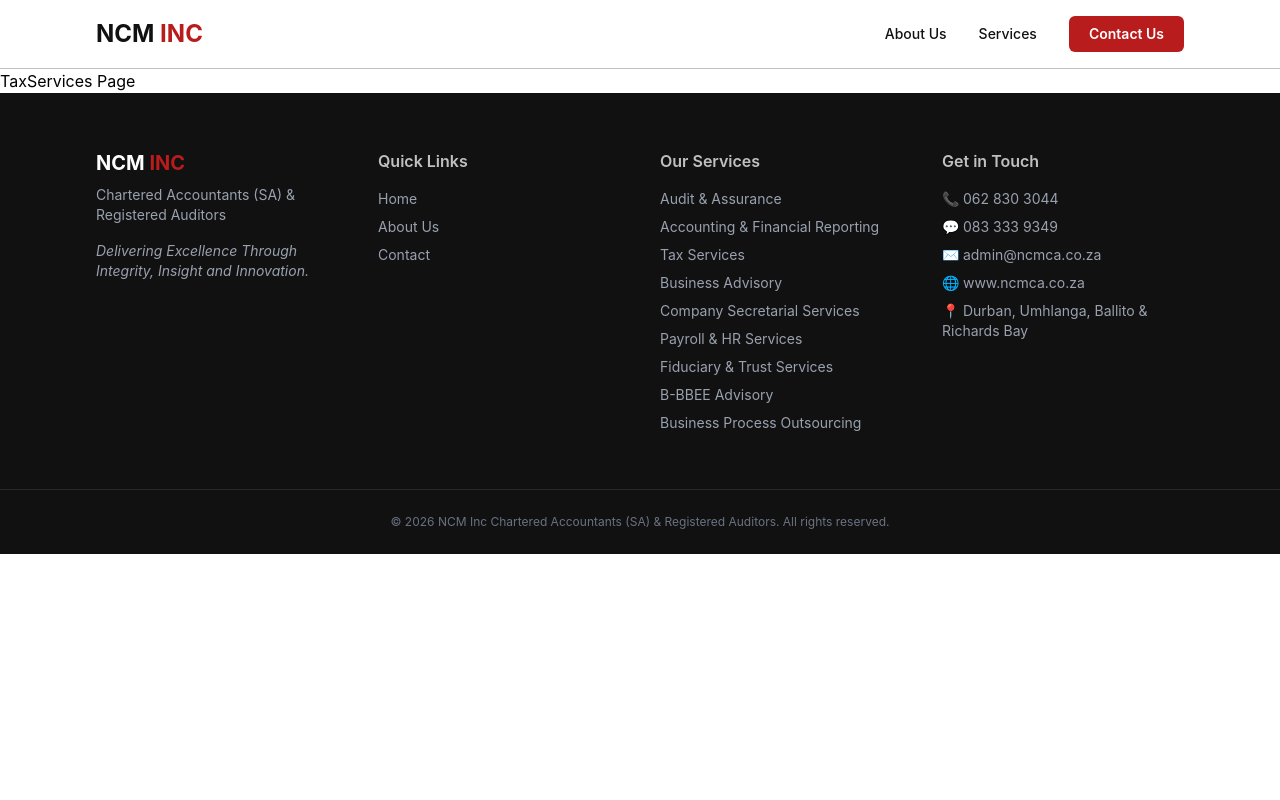
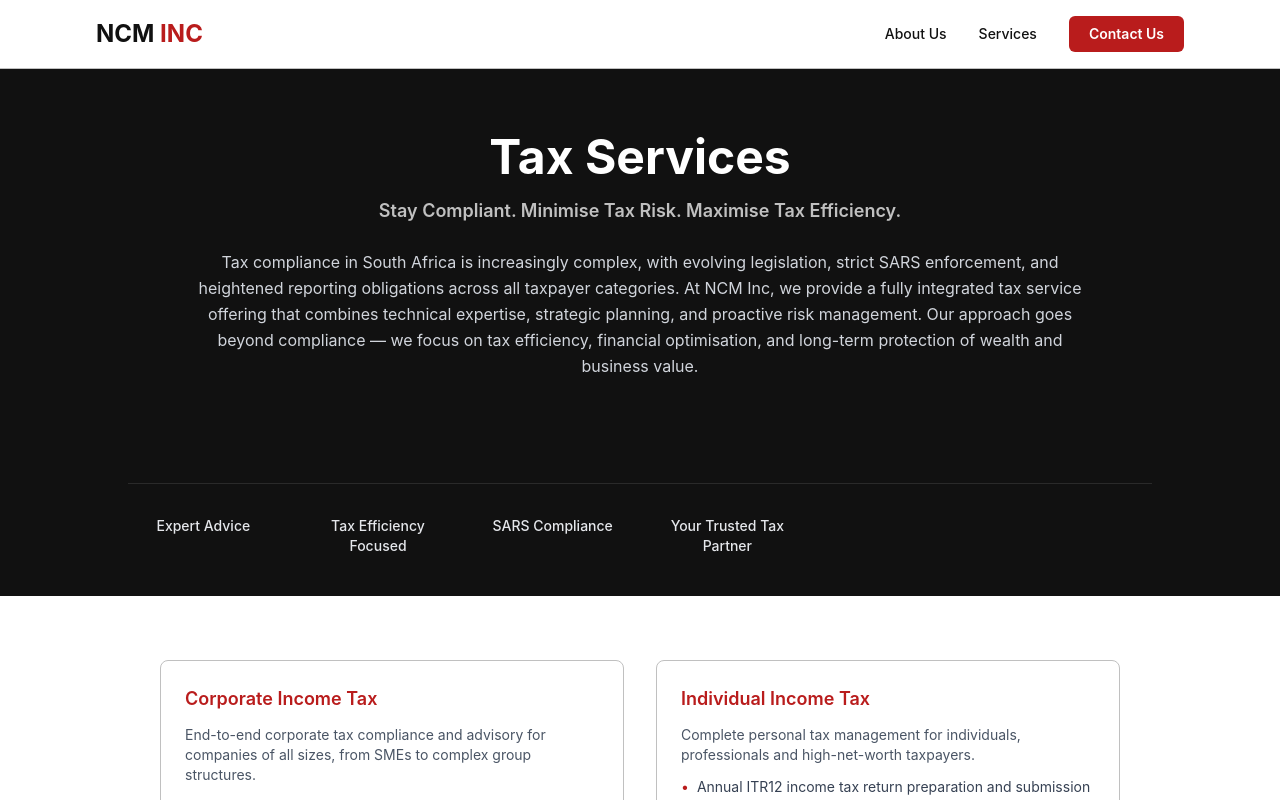
Before and after one commit to randr2405/NCMINC, a React (Vite) app: page /tax-services in a window 1280 px wide. Shown: the top 800 px of the page. Built offline with nearby package versions, Linux system fonts and the light colour scheme.

Commit message:
Tax serv

```diff
--- a/src/pages/TaxServices.jsx
+++ b/src/pages/TaxServices.jsx
@@ -1,3 +1,180 @@
+import ServicePageLayout from '../components/ServicePageLayout'
+
 export default function TaxServices() {
-  return <h1>TaxServices Page</h1>
+  return (
+    <ServicePageLayout
+      title="Tax Services"
+      tagline="Stay Compliant. Minimise Tax Risk. Maximise Tax Efficiency."
+      intro="Tax compliance in South Africa is increasingly complex, with evolving legislation, strict SARS enforcement, and heightened reporting obligations across all taxpayer categories. At NCM Inc, we provide a fully integrated tax service offering that combines technical expertise, strategic planning, and proactive risk management. Our approach goes beyond compliance — we focus on tax efficiency, financial optimisation, and long-term protection of wealth and business value."
+      highlights={[
+        'Expert Advice',
+        'Tax Efficiency Focused',
+        'SARS Compliance',
+        'Your Trusted Tax Partner',
+      ]}
+      sections={[
+        {
+          title: 'Corporate Income Tax',
+          description: 'End-to-end corporate tax compliance and advisory for companies of all sizes, from SMEs to complex group structures.',
+          items: [
+            'Company income tax registrations with SARS',
+            'Preparation, review and submission of annual ITR14 returns',
+            'Detailed tax computations aligned to IFRS and accounting records',
+            'Deferred tax analysis and reconciliation support',
+            'Corporate tax planning aligned to business strategy',
+            'Group company tax optimisation and intercompany structuring',
+            'Preparation for SARS audits, verifications and reviews',
+            'Objections, appeals and dispute resolution',
+          ],
+        },
+        {
+          title: 'Individual Income Tax',
+          description: 'Complete personal tax management for individuals, professionals and high-net-worth taxpayers.',
+          items: [
+            'Annual ITR12 income tax return preparation and submission',
+            'Provisional tax planning for self-employed individuals and investors',
+            'Structuring of remuneration (salary, dividends, bonuses, allowances)',
+            'Capital gains tax (CGT) calculations on asset disposals',
+            'Rental income tax compliance and property portfolio structuring',
+            'Foreign income declarations and offshore investment taxation',
+            'Retirement fund, annuity and investment tax planning',
+            'Tax clearance certificates for tenders, emigration and finance',
+          ],
+        },
+        {
+          title: 'Provisional Tax Services',
+          description: 'Critical to avoiding penalties and interest while maintaining cash flow stability.',
+          items: [
+            'Calculation of accurate provisional tax liabilities',
+            'Preparation and submission of IRP6 returns (1st, 2nd and 3rd periods)',
+            'Income forecasting based on business performance trends',
+            'Cash flow planning aligned to tax obligations',
+            'Year-end reconciliation of provisional vs final tax',
+            'Strategies to minimise underestimation penalties and interest',
+          ],
+        },
+        {
+          title: 'Value Added Tax (VAT)',
+          description: 'One of the most sensitive and high-risk tax areas due to frequent audits and strict enforcement.',
+          items: [
+            'VAT registration, deregistration and category changes',
+            'Monthly and bi-monthly VAT 201 return submissions',
+            'Input and output VAT reconciliation',
+            'VAT ledger balancing and compliance reviews',
+            'Assistance with VAT audits, verifications and queries',
+            'VAT refund claims and dispute resolution',
+            'Industry-specific VAT advisory (property, retail, services, imports/exports)',
+          ],
+        },
+        {
+          title: 'Payroll Taxes',
+          description: 'Complete payroll tax compliance and employee tax administration.',
+          items: [
+            'PAYE, UIF and SDL registrations',
+            'Monthly EMP201 submissions and reconciliations',
+            'Annual EMP501 employer reconciliation declarations',
+            'Preparation and issuance of IRP5/IT3(a) certificates',
+            'Employee tax calculation and structuring',
+            'Employer compliance audits and SARS inspections',
+          ],
+        },
+        {
+          title: 'Trust Taxation',
+          description: 'Specialised tax handling for the complex attribution rules and distribution structures trusts require.',
+          items: [
+            'Trust registration with SARS and legal compliance setup',
+            'Annual IT12TR trust tax return preparation',
+            'Trust deed analysis and tax structuring advice',
+            'Income distribution vs retention tax planning',
+            'Beneficiary taxation implications and attribution rules',
+            'Capital gains tax planning within trust structures',
+            'SARS audit support for trusts',
+          ],
+        },
+        {
+          title: 'Capital Gains Tax (CGT)',
+          description: 'Precise CGT calculations and strategic planning for asset disposals.',
+          items: [
+            'Calculation of capital gains and losses',
+            'Property sale tax implications and exclusions',
+            'Share portfolio and investment disposal planning',
+            'Business asset sale structuring',
+            'Primary residence exclusion optimisation',
+            'CGT inclusion rate planning for individuals and companies',
+          ],
+        },
+        {
+          title: 'Estate, Donations & Transfer Tax',
+          description: 'Supporting intergenerational wealth transfer and estate compliance.',
+          items: [
+            'Estate duty calculations and SARS submissions',
+            'Estate structuring and pre-death tax planning',
+            'Donations tax planning and compliance',
+            'Transfer duty advisory on property transactions',
+            'Deceased estate tax administration and reporting',
+            'Succession planning and wealth preservation strategies',
+          ],
+        },
+        {
+          title: 'SARS Audits & Dispute Resolution',
+          description: 'Acting as your representative in all SARS-related matters.',
+          items: [
+            'Handling SARS audits, verifications and inspections',
+            'Submission of supporting documentation and responses',
+            'Objection and appeal preparation and submission',
+            'Voluntary Disclosure Programme (VDP) applications',
+            'Tax debt negotiations and payment arrangements',
+            'Penalty and interest remission applications',
+          ],
+        },
+        {
+          title: 'International & Cross-Border Tax',
+          description: 'Supporting individuals and businesses operating across jurisdictions.',
+          items: [
+            'Foreign income declaration and compliance',
+            'Double Tax Agreement (DTA) applications and relief claims',
+            'Tax residency determination and exit planning',
+            'Expatriate tax structuring and optimisation',
+            'Offshore investment tax compliance',
+            'Exchange control advisory considerations',
+          ],
+        },
+        {
+          title: 'Tax Health Checks & Compliance Reviews',
+          description: 'A proactive review designed to identify risks before SARS does.',
+          items: [
+            'Full tax compliance audits across all tax types',
+            'Historical return reviews and corrections',
+            'Identification of under-declared income or overclaimed deductions',
+            'Risk scoring and exposure analysis',
+            'VAT, PAYE and income tax reconciliation checks',
+            'SARS audit readiness assessments',
+          ],
+        },
+        {
+          title: 'Tax Advisory & Planning',
+          description: 'High-level strategic tax advisory aligned to business and wealth goals.',
+          items: [
+            'Business restructuring for tax efficiency',
+            'Mergers, acquisitions and due diligence support',
+            'Transaction structuring and tax impact analysis',
+            'Long-term tax planning strategies',
+            'Investment structuring and optimisation',
+            'Wealth preservation and succession/exit planning strategies',
+            'Executive remuneration structuring (salary vs dividends vs incentives)',
+          ],
+        },
+      ]}
+      valuePoints={[
+        'Highly experienced tax professionals',
+        'Strategic, forward-looking tax planning approach',
+        'Full SARS compliance and representation',
+        'Tailored solutions for individuals and businesses',
+        'Accurate, timeous and compliant submissions',
+        'Strong focus on risk reduction and audit prevention',
+        'Efficient tax structuring for long-term savings',
+        'Trusted advisory partner for financial decision-making',
+      ]}
+    />
+  )
 }
```
